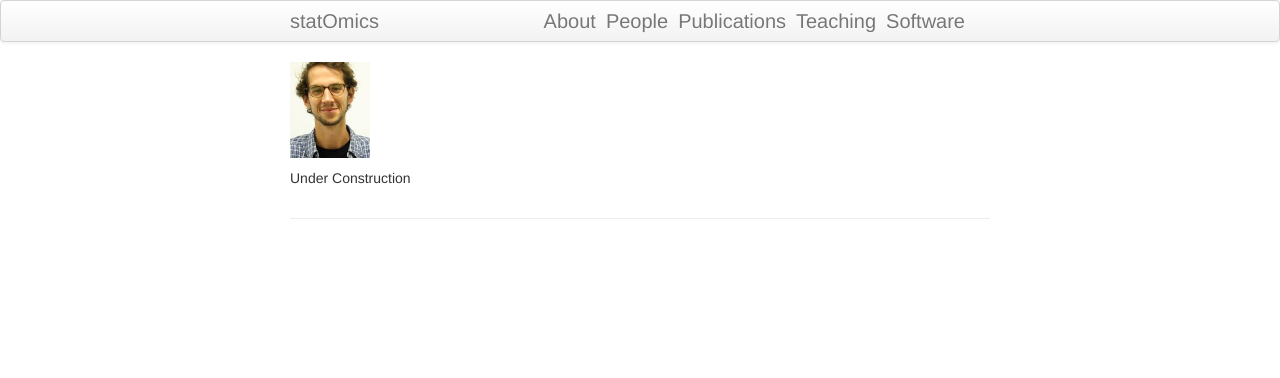
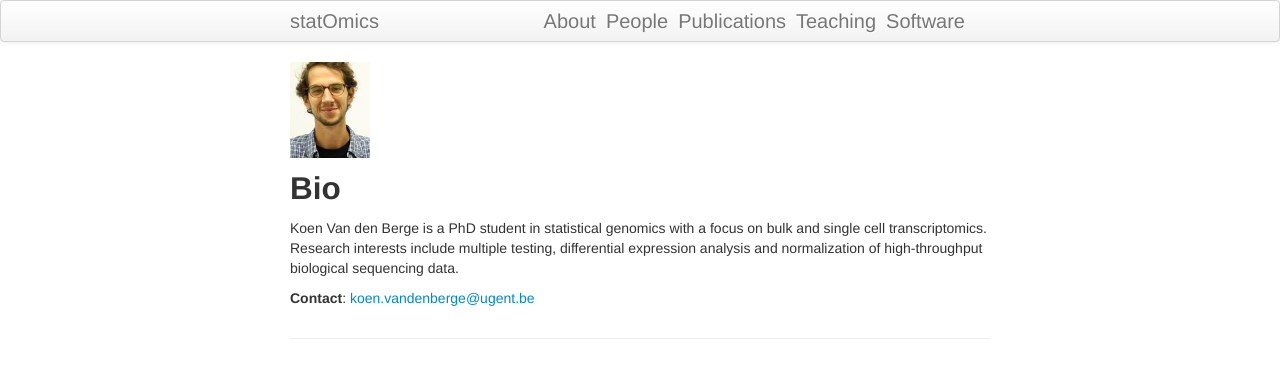
Before and after one commit to statOmics/statOmics.github.io, a Jekyll site: the page built from pages/koen.md, in a window 1280 px wide. Shown: the top 378 px of the page. Built offline with Jekyll 4.4.1, drawn with Linux system fonts in a browser that asks for light colours.

Commit message:
add bio koen

```diff
--- a/pages/koen.md
+++ b/pages/koen.md
@@ -4,4 +4,9 @@ title: koen_van_den_berge
 ---
 <img src="./figs/koen.jpeg" width="80">
 
-Under Construction
+## Bio
+
+Koen Van den Berge is a PhD student in statistical genomics with a focus on bulk and single cell transcriptomics.
+Research interests include multiple testing, differential expression analysis and normalization of high-throughput biological sequencing data.
+
+**Contact**: [koen.vandenberge@ugent.be](mailto: koen.vandenberge@ugent.be)
```
